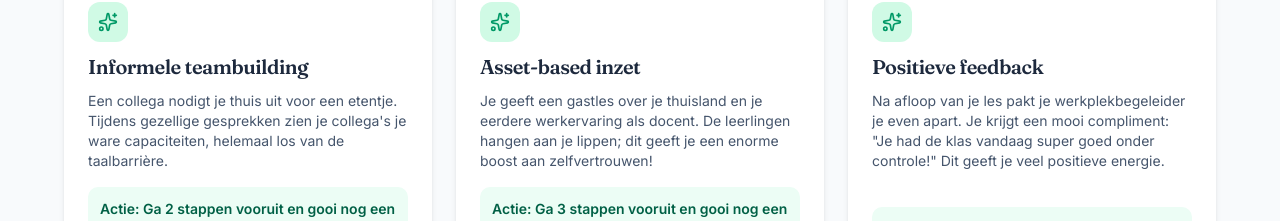
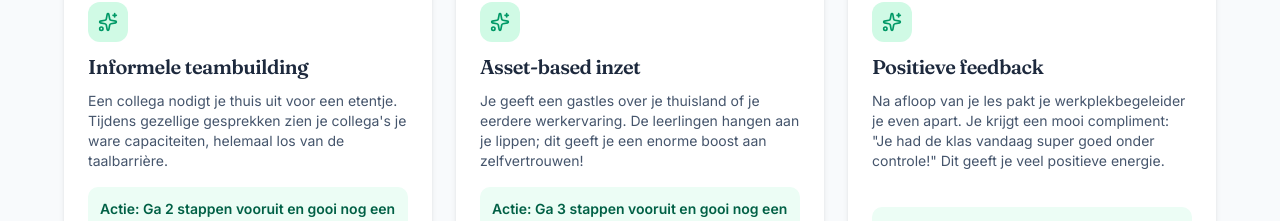
Before and after one commit to MacWarriorrr/EDR_Ganzenbord, a React (Vite) app: page /factoren in a window 1280 px wide. Shown: the part 415-636 px from the top of the page. Built offline with nearby package versions, Linux system fonts and the light colour scheme.

Commit message:
feat: sommige factoren verbeteren

```diff
--- a/src/data/factors.ts
+++ b/src/data/factors.ts
@@ -24,7 +24,7 @@ export const POSITIVE_FACTORS: Factor[] = [
     id: 'p2',
     type: 'positive',
     title: 'Asset-based inzet',
-    description: 'Je geeft een gastles over je thuisland en je eerdere werkervaring als docent. De leerlingen hangen aan je lippen; dit geeft je een enorme boost aan zelfvertrouwen!',
+    description: 'Je geeft een gastles over je thuisland of je eerdere werkervaring. De leerlingen hangen aan je lippen; dit geeft je een enorme boost aan zelfvertrouwen!',
     actionText: 'Ga 3 stappen vooruit en gooi nog een keer.',
     action: (p) => ({ position: Math.min(64, p.position + 3), extraTurn: true })
   },
@@ -170,7 +170,7 @@ export const NEGATIVE_FACTORS: Factor[] = [
   {
     id: 'n2',
     type: 'negative',
-    title: 'De "Kijk-maar-valkuil" en passiviteit',
+    title: 'De "Kijk-maar-valkuil"',
     description: 'Je zit al wekenlang stil achterin de klas te observeren en mag zelf niets doen. De verveling slaat toe, je leermotivatie keldert en je mist de kans om zelf van je fouten te leren.',
     actionText: 'Sla 1 beurt over.',
     action: () => ({ skipNextTurn: true })
@@ -275,7 +275,7 @@ export const NEGATIVE_FACTORS: Factor[] = [
     id: 'n15',
     type: 'negative',
     title: 'Kennisgat in het schoolsysteem',
-    description: 'Tijdens een docentenvergadering gaat het minutenlang over de overgangsnormen van havo-4 naar vwo-5. Je kent deze typisch Nederlandse schoolsysteem-termen niet en voelt je compleet buitengesloten.',
+    description: 'Tijdens een docentenvergadering gaat het minutenlang over de overgangsnormen van havo-4 naar vwo-5. Je kent deze typisch Nederlandse schoolsysteem-termen niet en kunt niet meepraten.',
     actionText: 'Ga 1 stap terug.',
     action: (p) => ({ position: Math.max(1, p.position - 1) })
   },
@@ -315,7 +315,7 @@ export const NEGATIVE_FACTORS: Factor[] = [
     id: 'n20',
     type: 'negative',
     title: 'Last-minute informatie',
-    description: 'Pas tien minuten voor de bel gaat, roept je begeleider dat jij vandaag tóch de hele les over de Gouden Eeuw mag geven. Je raakt volledig in paniek door deze onverwachte actie.',
+    description: 'Pas tien minuten voor de bel gaat, roept je begeleider dat jij vandaag tóch de hele les over de relativiteitstheorie mag geven. Je raakt volledig in paniek door deze onverwachte actie.',
     actionText: 'Ga 1 stap terug.',
     action: (p) => ({ position: Math.max(1, p.position - 1) })
   },
```
